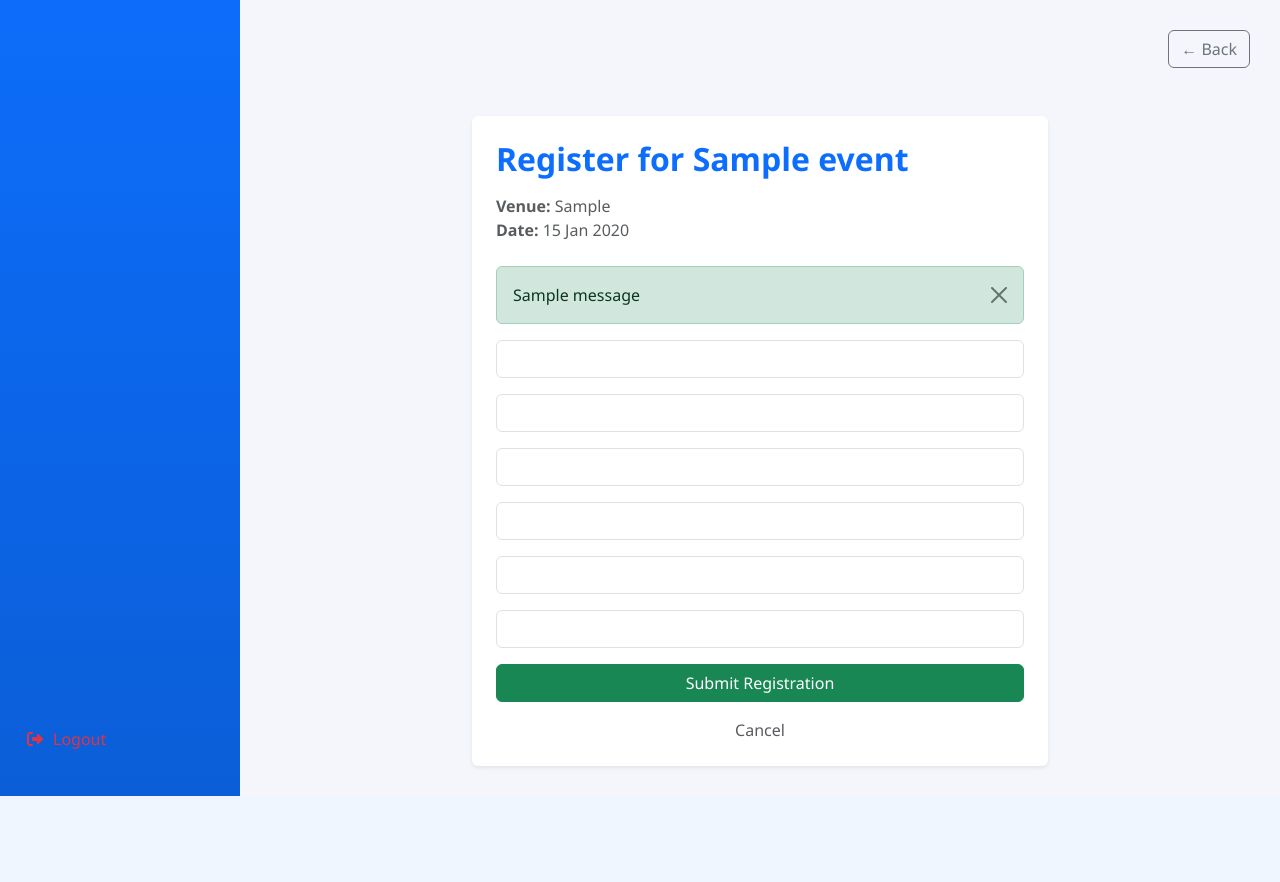
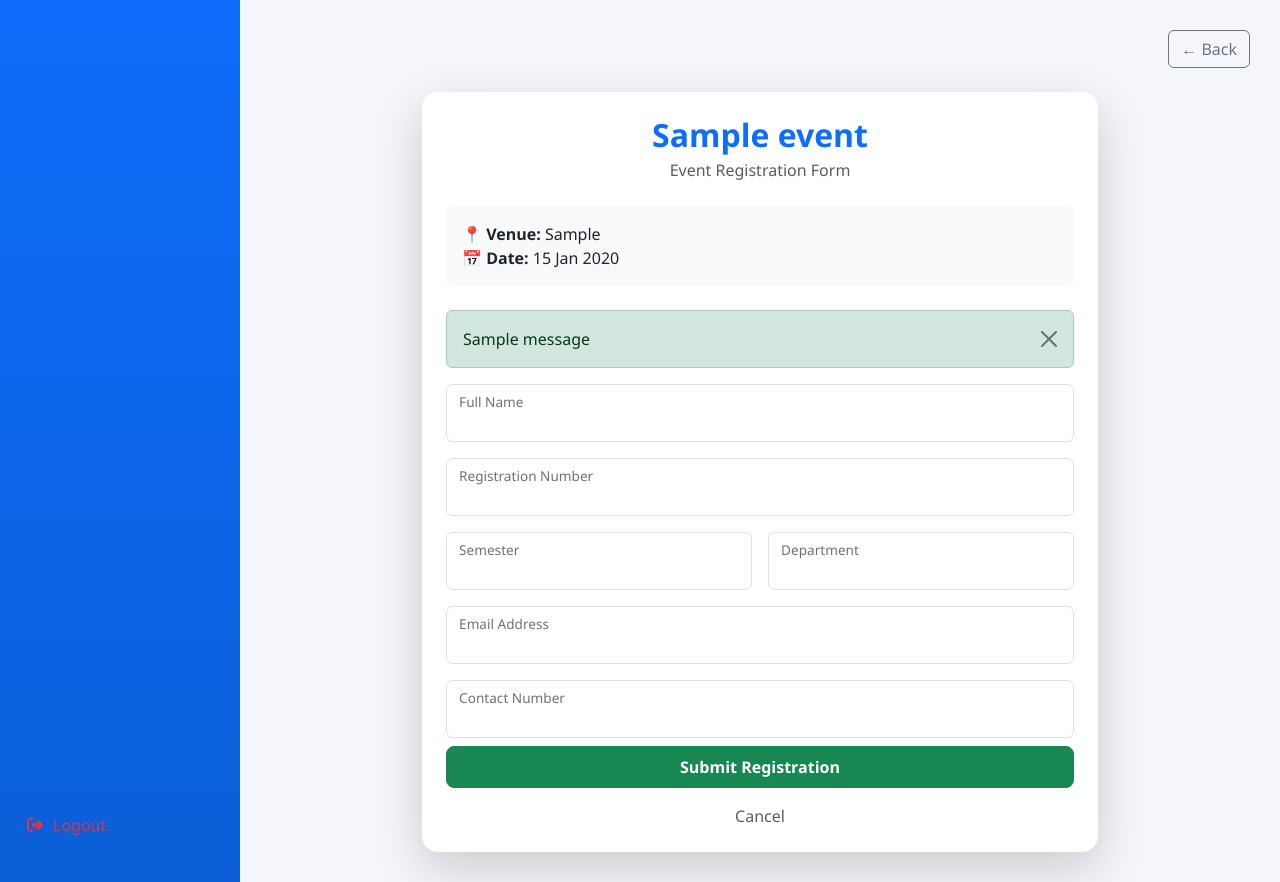
Before and after one commit to malikhasham712-tech/uems-final-year-project, a Django app: template uems/events/templates/events/register_event.html in a window 1280 px wide. Shown: the part 75-957 px from the top of the page. Before the commit the page ends 871 px from the top, so only its background shows below. Run offline with Django 5.2, Linux system fonts and the light colour scheme; tables that the repository leaves empty hold one stand-in row (values such as "Sample post"); the template is opened without the code that fills it: values that come from a table or form of the project are taken from there, most other values are stand-ins (such as "Sample title", 1, 10 or a date in 2020); one stand-in notice (Sample message) is shown.

Commit message:
Registration Form Working

```diff
--- a/uems/events/models.py
+++ b/uems/events/models.py
@@ -48,6 +48,12 @@ class Event(models.Model):
         default='Pending'
     )
 
+    # ✅ Event creation timestamp
+    created_at = models.DateTimeField(auto_now_add=True)
+
+    class Meta:
+        ordering = ['-created_at']
+
     def __str__(self):
         return self.name
 
@@ -63,29 +69,50 @@ class EventProposal(models.Model):
         ('Rejected', 'Rejected')
     ]
 
-    event = models.ForeignKey(Event, on_delete=models.CASCADE, related_name="proposals")
-    organizer = models.ForeignKey(User, on_delete=models.CASCADE, related_name="proposals")
+    event = models.ForeignKey(
+        Event,
+        on_delete=models.CASCADE,
+        related_name="proposals"
+    )
+
+    organizer = models.ForeignKey(
+        User,
+        on_delete=models.CASCADE,
+        related_name="proposals"
+    )
 
     proposed_venue = models.CharField(max_length=200)
     details = models.TextField(blank=True)
 
-    status = models.CharField(max_length=10, choices=STATUS_CHOICES, default='Pending')
+    status = models.CharField(
+        max_length=10,
+        choices=STATUS_CHOICES,
+        default='Pending'
+    )
 
     submitted_at = models.DateTimeField(auto_now_add=True)
+
+    class Meta:
+        ordering = ['-submitted_at']
 
     def __str__(self):
         return f"{self.event.name} - {self.organizer.username}"
 
 
 # ----------------------
-# REGISTRATION (FIXED - IMPORTANT)
+# REGISTRATION
 # ----------------------
 class EventRegistration(models.Model):
 
-    event = models.ForeignKey(Event, on_delete=models.CASCADE, related_name="registrations")
+    event = models.ForeignKey(
+        Event,
+        on_delete=models.CASCADE,
+        related_name="registrations"
+    )
+
     student = models.ForeignKey(User, on_delete=models.CASCADE)
 
-    # snapshot fields (IMPORTANT for stability)
+    # Snapshot fields (important for record stability)
     student_name = models.CharField(max_length=100)
     registration_no = models.CharField(max_length=50)
     semester = models.CharField(max_length=20)
@@ -97,6 +124,7 @@ class EventRegistration(models.Model):
 
     class Meta:
         unique_together = ('event', 'student')
+        ordering = ['-created_at']
 
     def __str__(self):
         return f"{self.student_name} - {self.event.name}"
--- a/uems/events/templates/events/register_event.html
+++ b/uems/events/templates/events/register_event.html
@@ -3,58 +3,114 @@
 {% block title %}Register for {{ event.name }}{% endblock %}
 
 {% block content %}
+
 <div class="text-end mb-3">
     <a href="javascript:history.back()" class="btn btn-outline-secondary">
         ← Back
     </a>
 </div>
 
-<div class="container mt-5" style="max-width: 600px;">
-  <div class="card shadow-sm border-0 p-4">
-    <h2 class="mb-3 fw-bold text-primary">Register for {{ event.name }}</h2>
+<div class="container mt-4" style="max-width: 700px;">
 
+  <div class="card border-0 shadow-lg rounded-4 p-4">
+
+    <!-- HEADER -->
+    <div class="text-center mb-4">
+        <h2 class="fw-bold text-primary mb-1">
+            {{ event.name }}
+        </h2>
+        <p class="text-muted mb-0">
+            Event Registration Form
+        </p>
+    </div>
+
+    <!-- EVENT INFO -->
+    <div class="bg-light p-3 rounded-3 mb-4">
         {% if event.venue %}
-    <p class="text-muted mb-4">
-        <strong>Venue:</strong> {{ event.venue }} <br>
-        <strong>Date:</strong> {{ event.date|date:"d M Y" }}
-    </p>
-    {% else %}
-    <p class="text-muted mb-4">
-        <strong>Date:</strong> {{ event.date|date:"d M Y" }}
-    </p>
+            <div><strong>📍 Venue:</strong> {{ event.venue }}</div>
         {% endif %}
+        <div><strong>📅 Date:</strong> {{ event.date|date:"d M Y" }}</div>
+    </div>
 
+    <!-- MESSAGES -->
     {% if messages %}
         {% for message in messages %}
-        <div class="alert alert-{{ message.tags }} alert-dismissible fade show" role="alert">
+            <div class="alert alert-{{ message.tags }} alert-dismissible fade show">
                 {{ message }}
                 <button type="button" class="btn-close" data-bs-dismiss="alert"></button>
             </div>
         {% endfor %}
     {% endif %}
 
+    <!-- FORM -->
     <form method="POST" class="row g-3">
         {% csrf_token %}
 
-      <div class="col-12">{{ form.student_name }}</div>
-      <div class="col-12">{{ form.registration_no }}</div>
-      <div class="col-12">{{ form.semester }}</div>
-      <div class="col-12">{{ form.department }}</div>
-      <div class="col-12">{{ form.email }}</div>
-      <div class="col-12">{{ form.contact_no }}</div>
+        <!-- FULL NAME -->
+        <div class="col-12">
+            <div class="form-floating">
+                {{ form.student_name }}
+                <label>Full Name</label>
+            </div>
+        </div>
 
+        <!-- REG NO -->
         <div class="col-12">
-        <button type="submit" class="btn btn-success w-100">
+            <div class="form-floating">
+                {{ form.registration_no }}
+                <label>Registration Number</label>
+            </div>
+        </div>
+
+        <!-- SEMESTER -->
+        <div class="col-md-6">
+            <div class="form-floating">
+                {{ form.semester }}
+                <label>Semester</label>
+            </div>
+        </div>
+
+        <!-- DEPARTMENT -->
+        <div class="col-md-6">
+            <div class="form-floating">
+                {{ form.department }}
+                <label>Department</label>
+            </div>
+        </div>
+
+        <!-- EMAIL -->
+        <div class="col-12">
+            <div class="form-floating">
+                {{ form.email }}
+                <label>Email Address</label>
+            </div>
+        </div>
+
+        <!-- CONTACT -->
+        <div class="col-12">
+            <div class="form-floating">
+                {{ form.contact_no }}
+                <label>Contact Number</label>
+            </div>
+        </div>
+
+        <!-- BUTTON -->
+        <div class="col-12 mt-2">
+            <button type="submit" class="btn btn-success w-100 py-2 fw-semibold rounded-3">
                 Submit Registration
             </button>
         </div>
 
-      <div class="col-12 text-center mt-3">
-        <a href="{% url 'events:available_events' %}" class="text-decoration-none text-muted">
+        <!-- CANCEL -->
+        <div class="col-12 text-center">
+            <a href="{% url 'events:available_events' %}" class="text-muted text-decoration-none">
                 Cancel
             </a>
         </div>
+
     </form>
+
   </div>
 </div>
+
 {% endblock %}
```
Also changed, not shown: uems/events/migrations/0011_alter_event_options_alter_eventproposal_options_and_more.py (added). Lines whose indentation alone changed are shown as unchanged.
